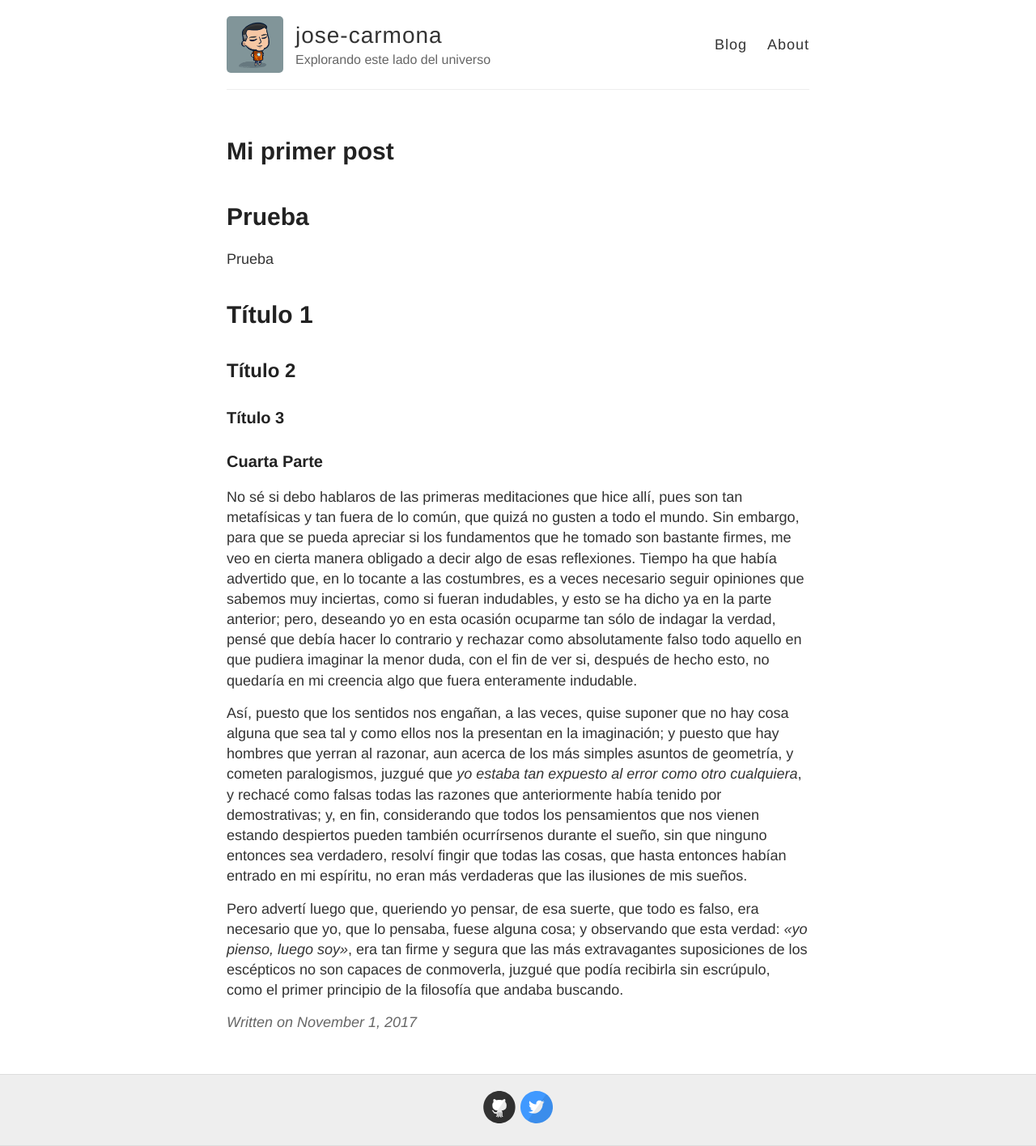
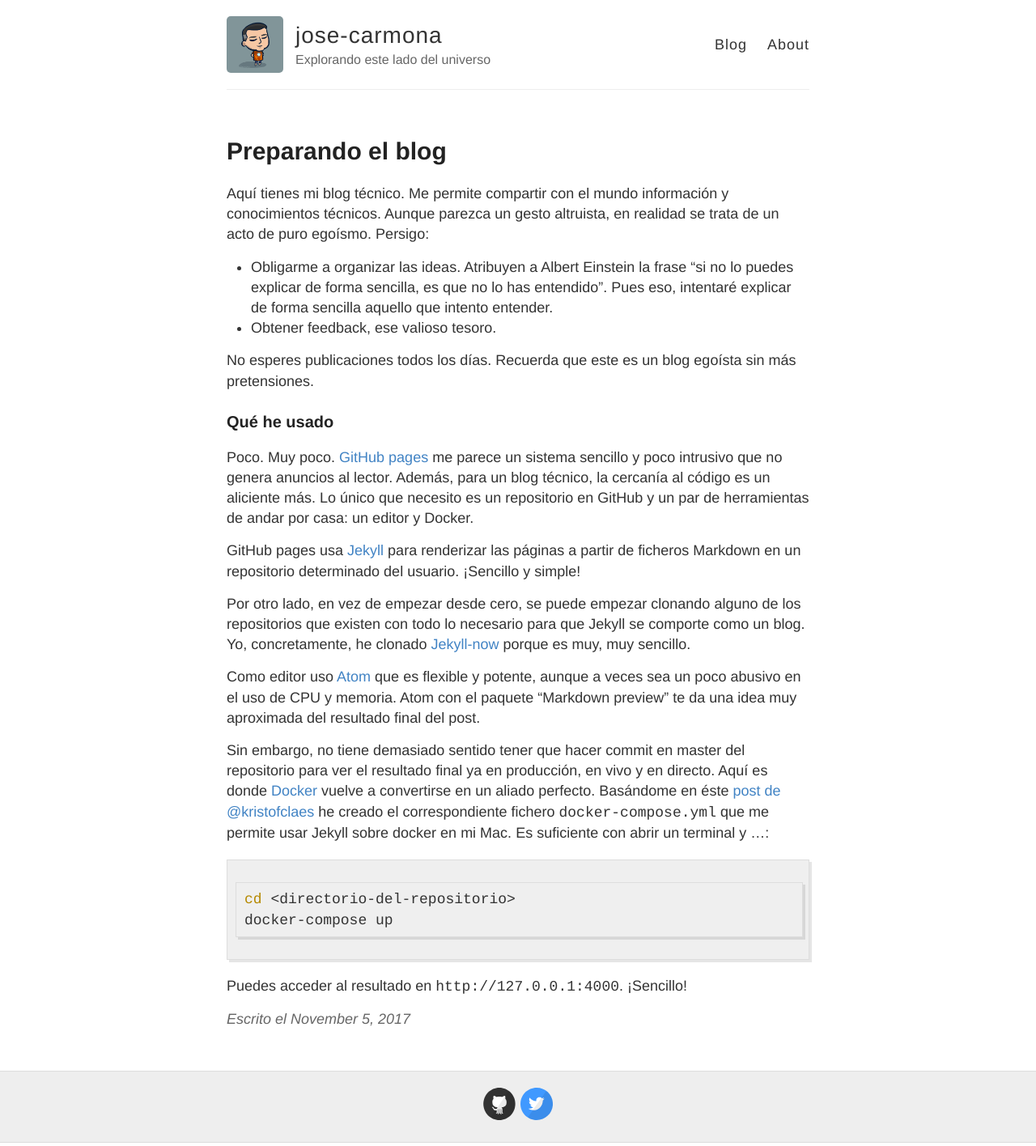
Before and after one commit to jose-carmona/jose-carmona.github.io, a Jekyll site: the page built from _posts/2017-11-05-prueba.md, in a window 1280 px wide. Shown: the whole page at 81% size. Built offline with Jekyll 4.4.1, drawn with Linux system fonts in a browser that asks for light colours.

Commit message:
todo listo

````diff
--- a/_layouts/post.html
+++ b/_layouts/post.html
@@ -10,7 +10,7 @@ layout: default
   </div>
 
   <div class="date">
-    Written on {{ page.date | date: "%B %e, %Y" }}
+    Escrito el {{ page.date | date: "%B %e, %Y" }}
   </div>
 
   {% include disqus.html %}
--- a/_posts/2017-11-01-prueba.md
+++ /dev/null
@@ -1,20 +0,0 @@
----
-layout: post
-title:  "Mi primer post"
----
-
-# Prueba
-
-Prueba
-
-# Título 1
-## Título 2
-### Título 3
-
-### Cuarta Parte
-
-No sé si debo hablaros de las primeras meditaciones que hice allí, pues son tan metafísicas y tan fuera de lo común, que quizá no gusten a todo el mundo. Sin embargo, para que se pueda apreciar si los fundamentos que he tomado son bastante firmes, me veo en cierta manera obligado a decir algo de esas reflexiones. Tiempo ha que había advertido que, en lo tocante a las costumbres, es a veces necesario seguir opiniones que sabemos muy inciertas, como si fueran indudables, y esto se ha dicho ya en la parte anterior; pero, deseando yo en esta ocasión ocuparme tan sólo de indagar la verdad, pensé que debía hacer lo contrario y rechazar como absolutamente falso todo aquello en que pudiera imaginar la menor duda, con el fin de ver si, después de hecho esto, no quedaría en mi creencia algo que fuera enteramente indudable.
-
-Así, puesto que los sentidos nos engañan, a las veces, quise suponer que no hay cosa alguna que sea tal y como ellos nos la presentan en la imaginación; y puesto que hay hombres que yerran al razonar, aun acerca de los más simples asuntos de geometría, y cometen paralogismos, juzgué que *yo estaba tan expuesto al error como otro cualquiera*, y rechacé como falsas todas las razones que anteriormente había tenido por demostrativas; y, en fin, considerando que todos los pensamientos que nos vienen estando despiertos pueden también ocurrírsenos durante el sueño, sin que ninguno entonces sea verdadero, resolví fingir que todas las cosas, que hasta entonces habían entrado en mi espíritu, no eran más verdaderas que las ilusiones de mis sueños.
-
-Pero advertí luego que, queriendo yo pensar, de esa suerte, que todo es falso, era necesario que yo, que lo pensaba, fuese alguna cosa; y observando que esta verdad: _«yo pienso, luego soy»_, era tan firme y segura que las más extravagantes suposiciones de los escépticos no son capaces de conmoverla, juzgué que podía recibirla sin escrúpulo, como el primer principio de la filosofía que andaba buscando.
--- /dev/null
+++ b/_posts/2017-11-05-prueba.md
@@ -0,0 +1,29 @@
+---
+layout: post
+title:  "Preparando el blog"
+---
+Aquí tienes mi blog técnico. Me permite compartir con el mundo información y conocimientos técnicos. Aunque parezca un gesto altruista, en realidad se trata de un acto de puro egoísmo. Persigo:
+
+* Obligarme a organizar las ideas. Atribuyen a Albert Einstein la frase "si no lo puedes explicar de forma sencilla, es que no lo has entendido". Pues eso, intentaré explicar de forma sencilla aquello que intento entender.
+* Obtener feedback, ese valioso tesoro.
+
+No esperes publicaciones todos los días. Recuerda que este es un blog egoísta sin más pretensiones.
+
+### Qué he usado
+
+Poco. Muy poco. [GitHub pages](https://pages.github.com) me parece un sistema sencillo y poco intrusivo que no genera anuncios al lector. Además, para un blog técnico, la cercanía al código es un aliciente más. Lo único que necesito es un repositorio en GitHub y un par de herramientas de andar por casa: un editor y Docker.
+
+GitHub pages usa [Jekyll](https://jekyllrb.com) para renderizar las páginas a partir de ficheros Markdown en un repositorio determinado del usuario. ¡Sencillo y simple!
+
+Por otro lado, en vez de empezar desde cero, se puede empezar clonando alguno de los repositorios que existen con todo lo necesario para que Jekyll se comporte como un blog. Yo, concretamente, he clonado [Jekyll-now](http://www.jekyllnow.com) porque es muy, muy sencillo.
+
+Como editor uso [Atom](https://atom.io) que es flexible y potente, aunque a veces sea un poco abusivo en el uso de CPU y memoria. Atom con el paquete "Markdown preview" te da una idea muy aproximada del resultado final del post.
+
+Sin embargo, no tiene demasiado sentido tener que hacer commit en master del repositorio para ver el resultado final ya en producción, en vivo y en directo. Aquí es donde [Docker](https://www.docker.com) vuelve a convertirse en un aliado perfecto. Basándome en éste [post de @kristofclaes](https://kristofclaes.github.io/2016/06/19/running-jekyll-locally-with-docker/) he creado el correspondiente fichero `docker-compose.yml` que me permite usar Jekyll sobre docker en mi Mac. Es suficiente con abrir un terminal y ...:
+
+```sh
+cd <directorio-del-repositorio>
+docker-compose up
+```
+
+Puedes acceder al resultado en `http://127.0.0.1:4000`. ¡Sencillo!
--- a/index.html
+++ b/index.html
@@ -12,7 +12,7 @@ layout: default
         {{ post.excerpt }}
       </div>
 
-      <a href="{{ site.baseurl }}{{ post.url }}" class="read-more">Read More</a>
+      <a href="{{ site.baseurl }}{{ post.url }}" class="read-more">Leer más</a>
     </article>
   {% endfor %}
 </div>
````
Also changed, not shown: about.md (+10 -3 lines), docker-compose.yml (added, +7 -0 lines).
